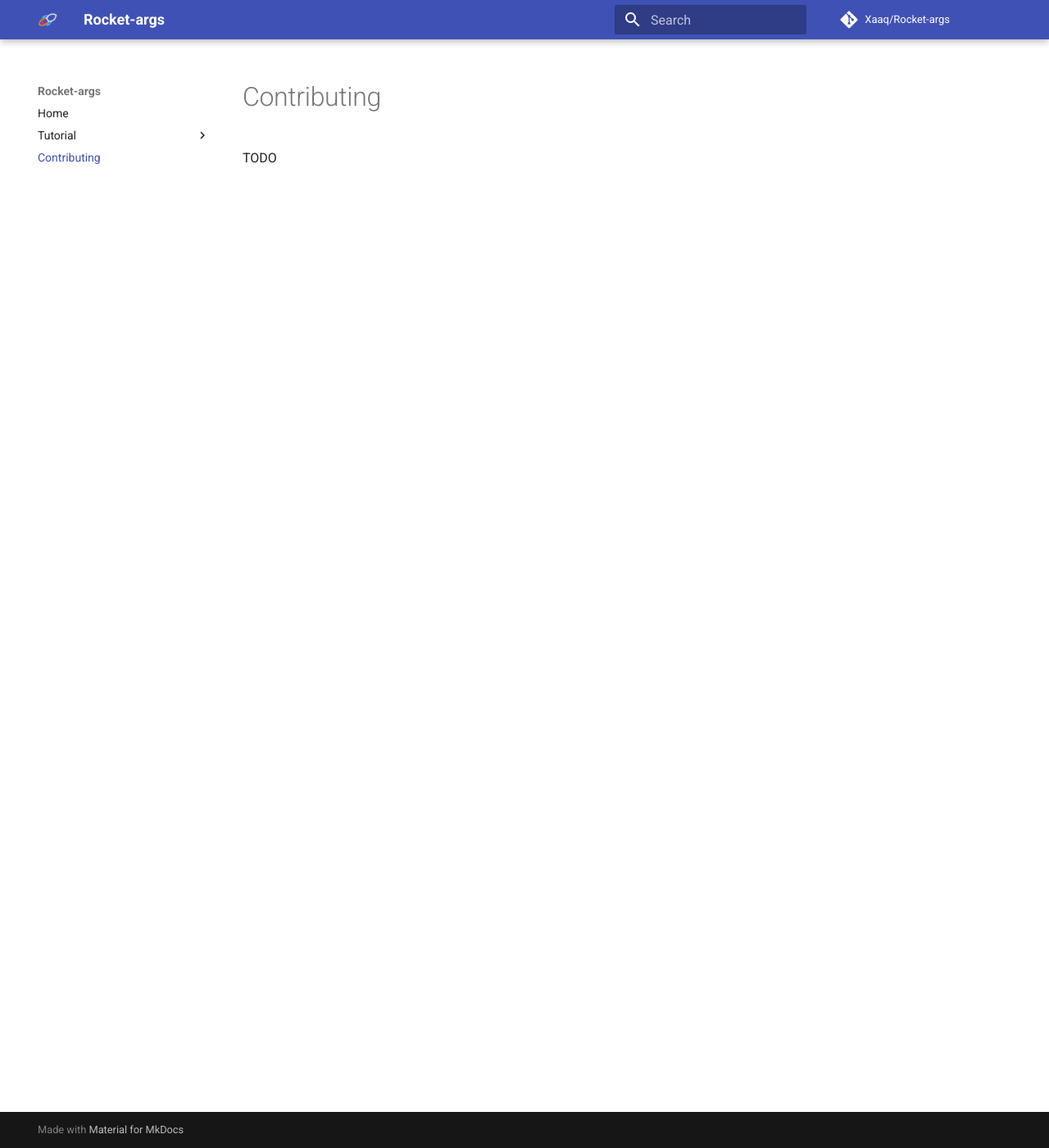
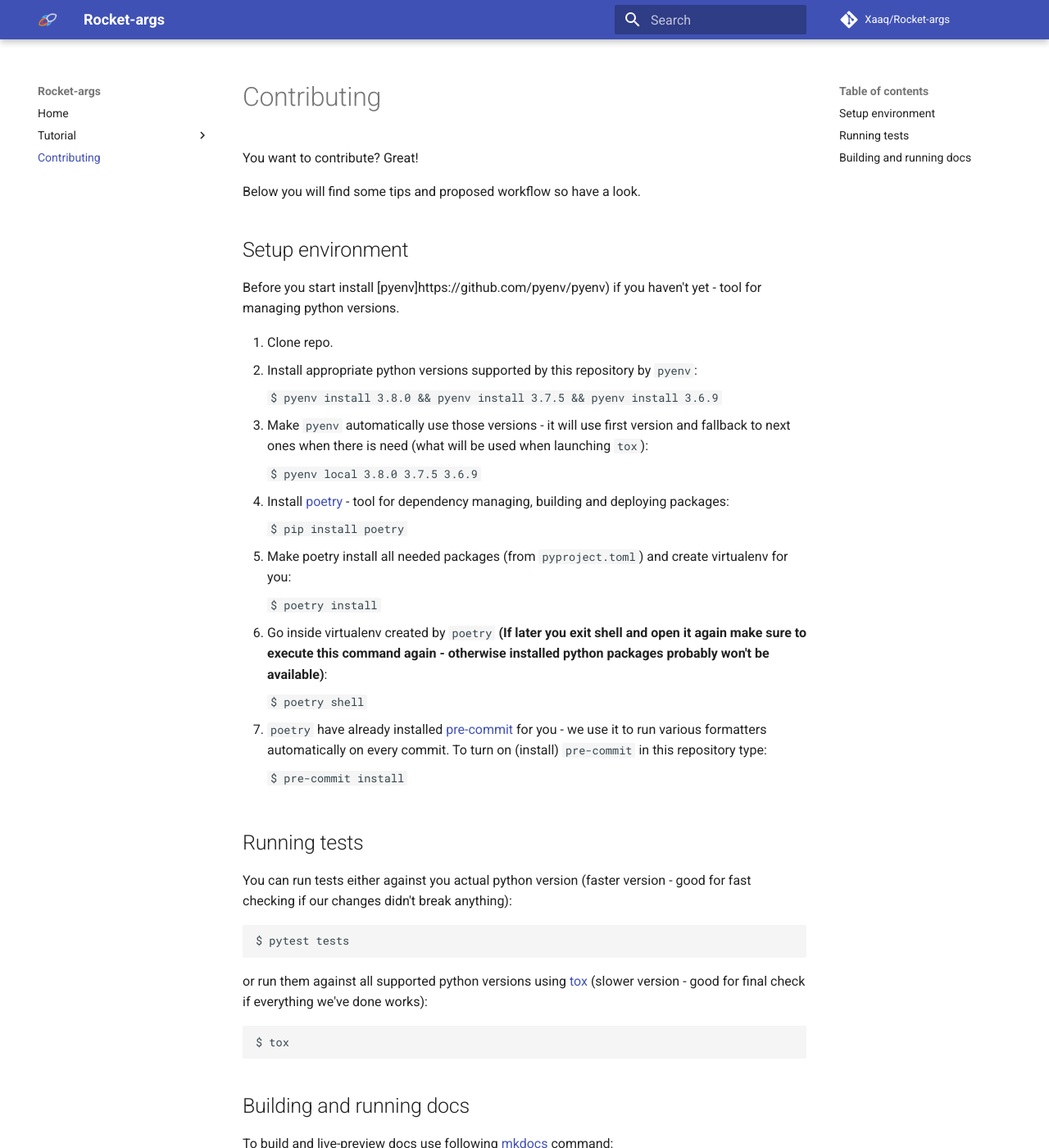
Before and after one commit to Xaaq/Rocket-args, an MkDocs documentation site: the page built from docs/contributing.md, in a window 1280 px wide and 1400 px high. Shown: the whole window at 82% size. Built offline with MkDocs 1.6.1 and Material for MkDocs 9.7.7, drawn with Linux system fonts in a browser that asks for light colours; comment, search, counter and statistics services are not loaded; some of the changed text lies outside the part shown.

Commit message:
fill contributing section

````diff
--- a/docs/contributing.md
+++ b/docs/contributing.md
@@ -1,3 +1,69 @@
-# Contributing
+You want to contribute? Great!
 
-TODO
+Below you will find some tips and proposed workflow so have a look.
+
+## Setup environment
+
+Before you start install [pyenv]https://github.com/pyenv/pyenv) if you haven't yet - tool for managing python versions.
+
+1. Clone repo.
+1. Install appropriate python versions supported by this repository by `pyenv`:
+
+    ```
+    $ pyenv install 3.8.0 && pyenv install 3.7.5 && pyenv install 3.6.9
+    ```
+
+1. Make `pyenv` automatically use those versions - it will use first version and fallback to next ones when there is
+    need (what will be used when launching `tox`):
+
+    ```
+    $ pyenv local 3.8.0 3.7.5 3.6.9
+    ```
+
+1. Install [poetry](https://python-poetry.org/) - tool for dependency managing, building and deploying packages:
+
+    ```
+    $ pip install poetry
+    ```
+
+1. Make poetry install all needed packages (from `pyproject.toml`) and create virtualenv for you:
+
+    ```
+    $ poetry install
+    ```
+
+1. Go inside virtualenv created by `poetry` **(If later you exit shell and open it again make sure to execute this
+    command again - otherwise installed python packages probably won't be available)**:
+
+    ```
+    $ poetry shell
+    ```
+
+1. `poetry` have already installed [pre-commit](https://pre-commit.com/) for you - we use it to run various formatters
+    automatically on every commit. To turn on (install) `pre-commit` in this repository type:
+
+    ```
+    $ pre-commit install
+    ```
+
+## Running tests
+
+You can run tests either against you actual python version (faster version - good for fast checking if our changes
+didn't break anything):
+```
+$ pytest tests
+```
+
+or run them against all supported python versions using [tox](https://tox.readthedocs.io/en/latest/) (slower version -
+good for final check if everything we've done works):
+```
+$ tox
+```
+
+## Building and running docs
+
+To build and live-preview docs use following [mkdocs](https://www.mkdocs.org/) command:
+```
+$ mkdocs serve
+```
+and then paste link outputted by this command to web browser.
````
